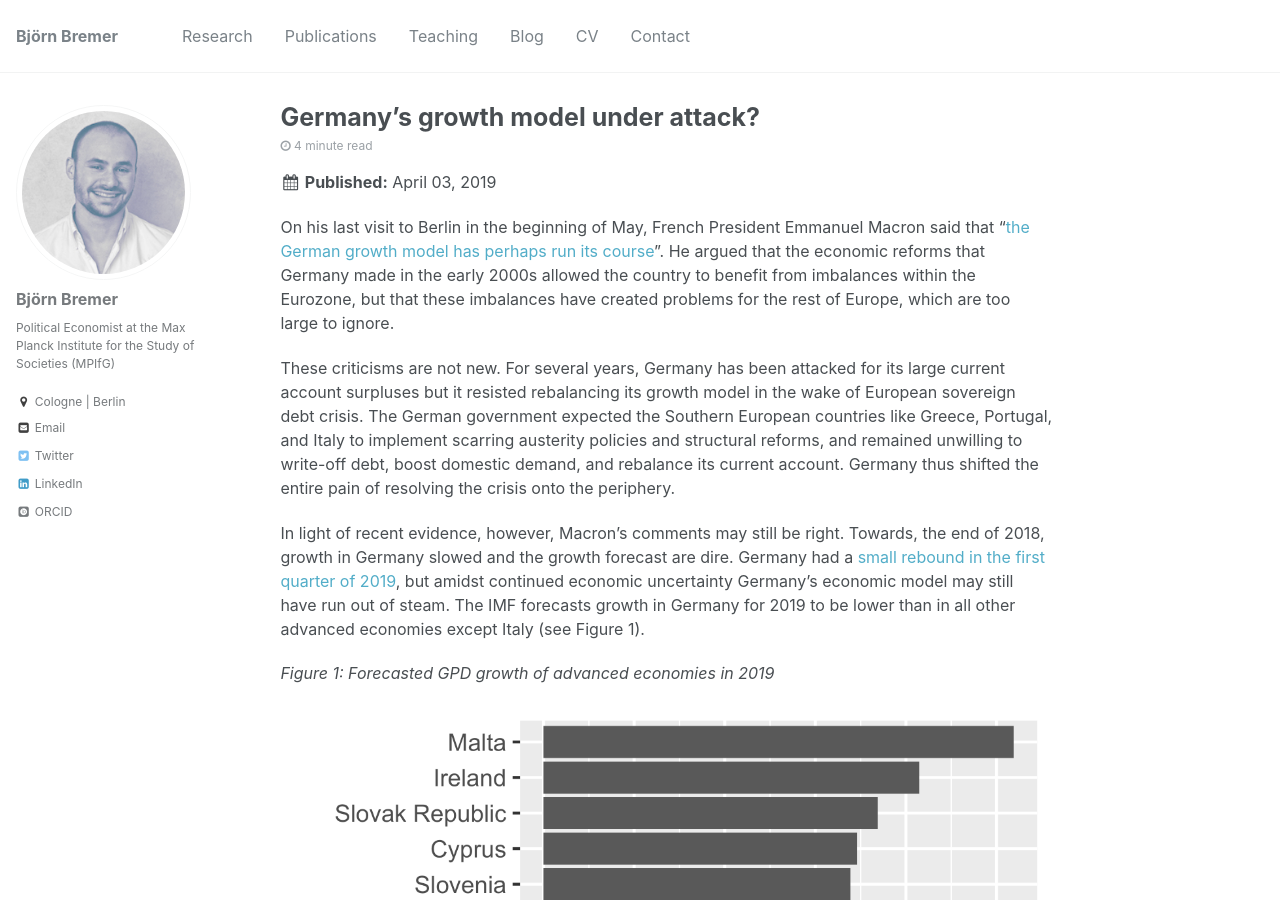
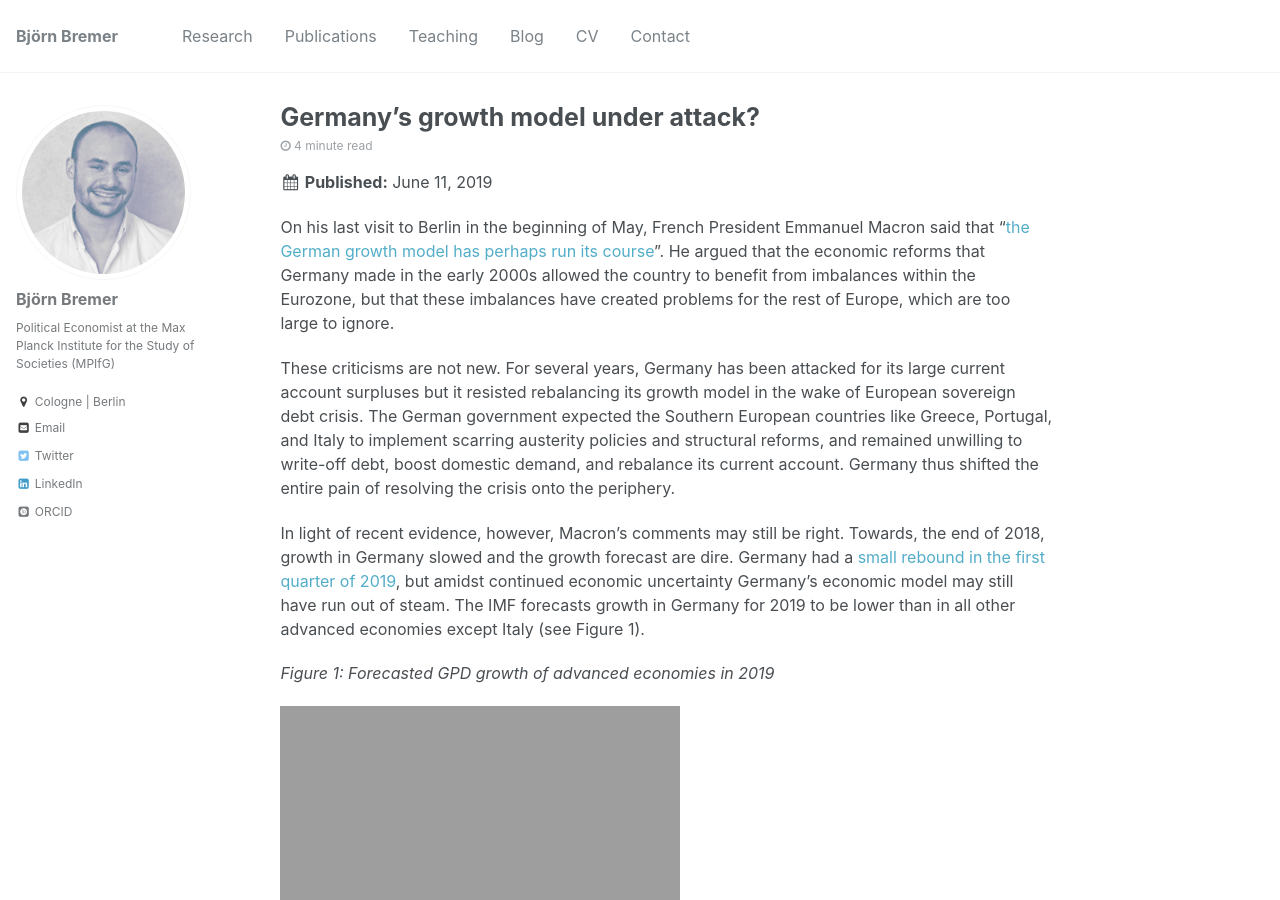
Before and after one commit to bjoernbremer/bjoernbremer.github.io, a Jekyll site: the page built from _posts/2019-06-11-german-growth-model.md, in a window 1280 px wide and 900 px high. Built offline with Jekyll 4.4.1, drawn with Linux system fonts in a browser that asks for light colours; some web fonts are replaced.

Commit message:
update website

```diff
--- a/_posts/2019-06-11-german-growth-model.md
+++ b/_posts/2019-06-11-german-growth-model.md
@@ -1,6 +1,6 @@
 ---
 title: 'Germany’s growth model under attack?'
-date: 2019-04-03
+date: 2019-06-11
 permalink: /posts/2019/06/german-growth-model/
 tags:
   - growth models
@@ -20,7 +20,7 @@
 
 *Figure 1: Forecasted GPD growth of advanced economies in 2019*
 
-![Figure 1]({{ site.url }}/files/images/aicgs/blog_2/figure1.png)
+![Figure 1]({{ site.url }}/files/images/aicgs/blog_2/figure1.png =150x)
 
 *Source: IMF World Economic Outlook, April 2019*
 
```
